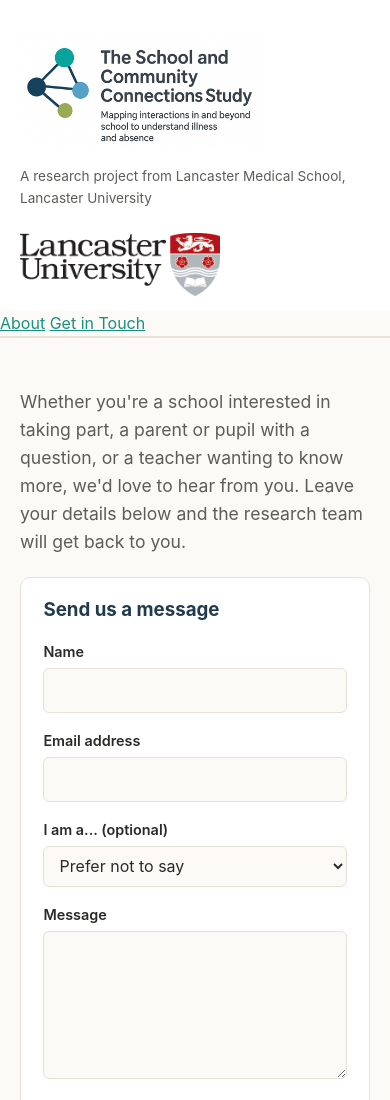
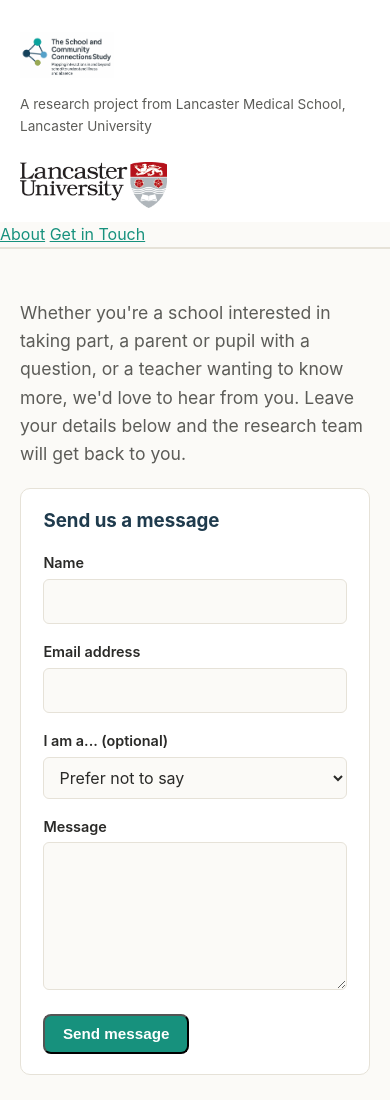
Before and after one commit to tsleng93/school-community-connections, a plain HTML site: page contact.html in a window 390 px wide. Shown: the top 1100 px of the page. Drawn offline with Linux system fonts and the light colour scheme.

```diff
--- a/assets/style.css
+++ b/assets/style.css
@@ -46,35 +46,39 @@
 }
 
 .site-header-brand {
+  flex: 1 1 260px;
   min-width: 0;
 }
 
 /* Project logo (icon + wordmark + strapline, all in one image). The
    image already carries the title text, so it doubles as the page's
-   visible <h1> — see the markup in index.html/contact.html. */
+   visible <h1> — see the markup in index.html/contact.html.
+   Sized by HEIGHT (not width: 100%) so it can't be squashed by flex
+   layout — width:100% on a flex child is unreliable across browsers
+   and was causing this logo to shrink unpredictably. */
 .site-logo img {
   display: block;
-  max-width: 240px;
-  width: 100%;
-  height: auto;
+  height: 62px;
+  width: auto;
+  max-width: 100%;
 }
 
-/* University/funder logo(s), top right — sized to sit at similar visual
-   weight to the project logo on the left, rather than as a small
-   afterthought. Add more logos (e.g. a funder) as extra <img> tags
-   inside .site-header-logos and they'll lay out side by side. */
+/* University/funder logo(s), top right — sized to the SAME height as
+   the project logo above, so the two read as equally prominent. Add
+   more logos (e.g. a funder) as extra <img> tags inside
+   .site-header-logos and they'll lay out side by side at this height. */
 .site-header-logos {
   display: flex;
   align-items: center;
   gap: 1.5rem;
-  flex-shrink: 0;
+  flex: 0 0 auto;
 }
 
 .site-header-logos img {
   display: block;
-  max-width: 200px;
-  width: 100%;
-  height: auto;
+  height: 62px;
+  width: auto;
+  max-width: 100%;
 }
 
 .site-header p.tagline {
@@ -292,4 +296,8 @@
 
 @media (max-width: 480px) {
   nav.site-nav { gap: 0.1rem 0.75rem; }
+  .site-logo img,
+  .site-header-logos img {
+    height: 46px;
+  }
 }
```
Also changed, not shown: index.html (+24 -1 lines), assets/jessica-iubini-hampton.jpg (added), assets/sam-moore.jpg (added).
